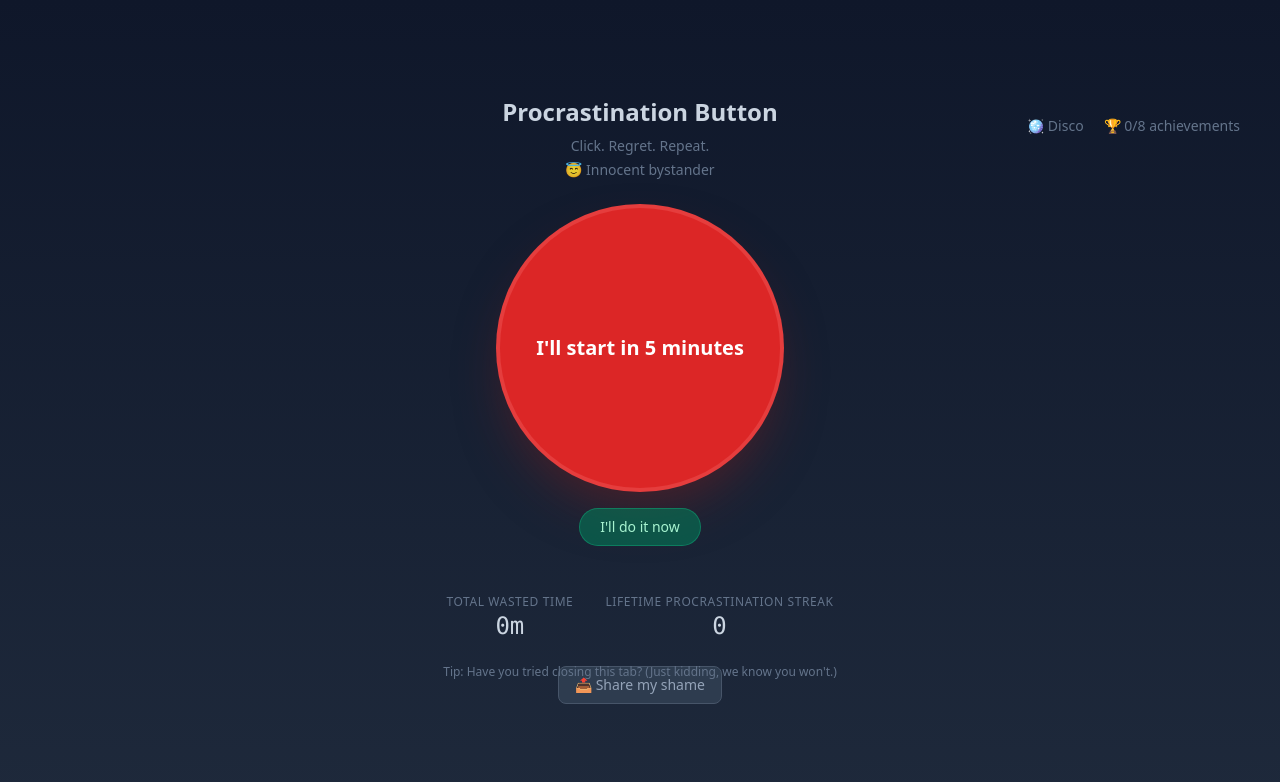
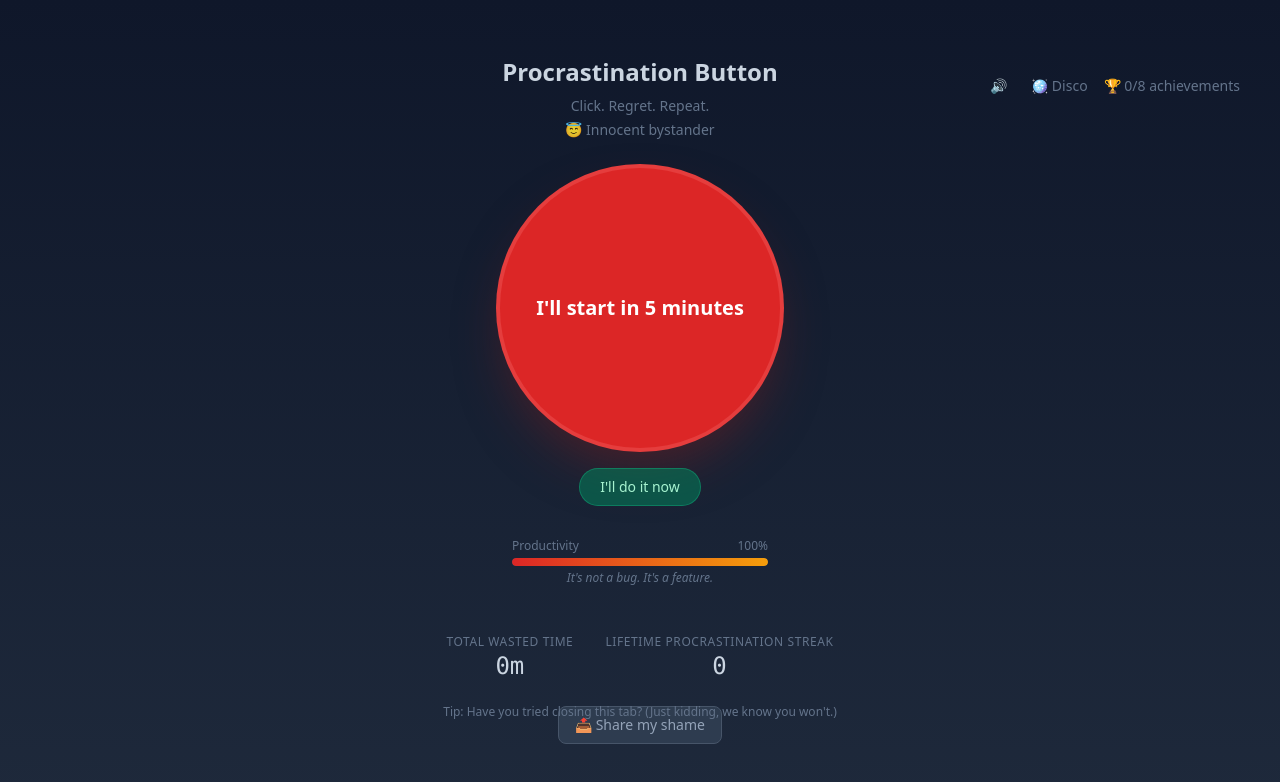
Before and after one commit to priyankagnana/procrastinationbutton, a React (Vite) app: page / in a window 1280 px wide. Shown: the top 782 px of the page. Built offline with nearby package versions, Linux system fonts and the light colour scheme.

Commit message:
add fake productivity meter

```diff
--- a/src/components/ProcrastinationButton.jsx
+++ b/src/components/ProcrastinationButton.jsx
@@ -61,11 +61,34 @@ const RUN_BUTTON_AFTER_CLICKS = 15
 const STORAGE_KEYS = {
   totalWasted: 'procrastination_total_wasted_minutes',
   lifetimeStreak: 'procrastination_lifetime_streak',
+  soundMuted: 'procrastination_sound_muted',
+}
+
+const PRODUCTIVITY_START = 100
+const PRODUCTIVITY_DROP_PER_CLICK = 4
+const TALK_BACK_EVERY = 7
+const NOTIFICATION_EVERY = 15
+
+function playClickSound() {
+  try {
+    const ctx = new (window.AudioContext || window.webkitAudioContext)()
+    const osc = ctx.createOscillator()
+    const gain = ctx.createGain()
+    osc.connect(gain)
+    gain.connect(ctx.destination)
+    osc.frequency.value = 280
+    osc.type = 'sine'
+    gain.gain.setValueAtTime(0.08, ctx.currentTime)
+    gain.gain.exponentialRampToValueAtTime(0.001, ctx.currentTime + 0.08)
+    osc.start(ctx.currentTime)
+    osc.stop(ctx.currentTime + 0.08)
+  } catch (_) {}
 }
 
 function load(key, fallback) {
   try {
     const v = localStorage.getItem(key)
+    if (key === STORAGE_KEYS.soundMuted) return v == null ? fallback : v === 'true'
     return v != null ? Number(v) : fallback
   } catch {
     return fallback
@@ -77,6 +100,7 @@ function save(key, value) {
     localStorage.setItem(key, String(value))
   } catch (_) {}
 }
+
 
 export default function ProcrastinationButton() {
   const [minutes, setMinutes] = useState(BASE_MINUTES)
@@ -90,6 +114,9 @@ export default function ProcrastinationButton() {
   const [shareCopied, setShareCopied] = useState(false)
   const [countdown, setCountdown] = useState(null) // 3 | 2 | 1 | 'psych'
   const [discoMode, setDiscoMode] = useState(false)
+  const [soundMuted, setSoundMuted] = useState(() => load(STORAGE_KEYS.soundMuted, false))
+  const [buttonTalkBack, setButtonTalkBack] = useState(null)
+  const [showNotification, setShowNotification] = useState(false)
   const tipIndex = useRef(0)
   const confettiKey = useRef(0)
   const confettiParticles = useRef([])
@@ -126,6 +153,7 @@ export default function ProcrastinationButton() {
   }, [currentStreak, lifetimeStreak])
 
   function handleClick() {
+    if (!soundMuted) playClickSound()
     setMinutes((m) => m + BASE_MINUTES)
     const nextStreak = currentStreak + 1
     const milestoneMsg = MILESTONE_MESSAGES[nextStreak]
@@ -134,6 +162,11 @@ export default function ProcrastinationButton() {
     setCurrentStreak((s) => s + 1)
     setShake(true)
     setTimeout(() => setShake(false), 500)
+    if (nextStreak > 0 && nextStreak % TALK_BACK_EVERY === 0) {
+      setButtonTalkBack("Please. Stop.")
+      setTimeout(() => setButtonTalkBack(null), 2000)
+    }
+    if (nextStreak > 0 && nextStreak % NOTIFICATION_EVERY === 0) setShowNotification(true)
     if (milestoneMsg) {
       confettiKey.current += 1
       confettiParticles.current = Array.from({ length: CONFETTI_COUNT }, () => ({
@@ -157,6 +190,14 @@ export default function ProcrastinationButton() {
     const t = setTimeout(() => setCountdown(next), delay)
     return () => clearTimeout(t)
   }, [countdown])
+
+  function toggleSound() {
+    setSoundMuted((m) => {
+      const next = !m
+      save(STORAGE_KEYS.soundMuted, next)
+      return next
+    })
+  }
 
   async function handleShare() {
     const hours = Math.floor(totalWasted / 60)
@@ -182,6 +223,7 @@ export default function ProcrastinationButton() {
   const hours = Math.floor(totalWasted / 60)
   const mins = totalWasted % 60
   const wastedDisplay = hours > 0 ? `${hours}h ${mins}m` : `${totalWasted}m`
+  const productivity = Math.max(0, PRODUCTIVITY_START - totalClicks * PRODUCTIVITY_DROP_PER_CLICK)
 
   return (
     <div className={`min-h-screen flex flex-col items-center justify-center p-6 text-center relative overflow-hidden ${shake ? 'animate-shake' : ''} ${discoMode ? '' : 'bg-gradient-to-b from-slate-900 to-slate-800'}`}>
@@ -194,7 +236,15 @@ export default function ProcrastinationButton() {
         />
       )}
       <div className="relative z-10 flex flex-col items-center justify-center text-center w-full">
-      <div className="absolute top-4 right-4 flex items-center gap-3">
+      <div className="absolute top-4 right-4 flex items-center gap-2">
+        <button
+          type="button"
+          onClick={toggleSound}
+          className={`text-sm transition-all px-2 py-1 rounded ${soundMuted ? 'text-slate-600' : 'text-slate-400 hover:text-amber-400'}`}
+          title={soundMuted ? 'Unmute click sound' : 'Mute click sound'}
+        >
+          {soundMuted ? '🔇' : '🔊'}
+        </button>
         <button
           type="button"
           onClick={() => setDiscoMode((d) => !d)}
@@ -240,7 +290,7 @@ export default function ProcrastinationButton() {
         onClick={handleClick}
         className={`w-72 h-72 rounded-full active:scale-95 transition-all duration-150 border-4 text-white font-bold text-xl px-4 py-2 select-none cursor-pointer hover:scale-105 ${buttonRunsAway ? 'animate-float' : ''} ${discoMode ? 'bg-gradient-to-r from-fuchsia-500 via-yellow-400 to-cyan-400 border-white/50 animate-disco-glow hover:opacity-95' : 'bg-red-600 hover:bg-red-500 shadow-2xl shadow-red-900/50 border-red-400/30'}`}
       >
-        I'll start in {minutes} minutes
+        {buttonTalkBack || `I'll start in ${minutes} minutes`}
       </button>
       {buttonRunsAway && (
         <p className="mt-2 text-slate-500 text-xs">Even the button is trying to get away.</p>
@@ -272,6 +322,20 @@ export default function ProcrastinationButton() {
         </p>
       )}
 
+      <div className="mt-8 w-64">
+        <div className="flex justify-between text-xs text-slate-500 mb-1">
+          <span>Productivity</span>
+          <span>{productivity}%</span>
+        </div>
+        <div className="h-2 bg-slate-700 rounded-full overflow-hidden">
+          <div
+            className="h-full bg-gradient-to-r from-red-600 to-amber-500 rounded-full transition-all duration-300"
+            style={{ width: `${productivity}%` }}
+          />
+        </div>
+        <p className="text-slate-500 text-xs mt-1 italic">It's not a bug. It's a feature.</p>
+      </div>
+
       <div className="mt-12 flex gap-8 text-slate-400 text-sm">
         <div>
           <span className="block text-slate-500 text-xs uppercase tracking-wider">Total wasted time</span>
@@ -290,6 +354,19 @@ export default function ProcrastinationButton() {
       >
         {shareCopied ? '✓ Copied to clipboard!' : '📤 Share my shame'}
       </button>
+
+      {showNotification && (
+        <div className="fixed bottom-24 left-1/2 -translate-x-1/2 z-40 flex items-center gap-3 px-4 py-3 bg-slate-800 border border-slate-600 rounded-xl shadow-xl animate-slide-up">
+          <span className="text-slate-300 text-sm">Your to-do list would like to say something.</span>
+          <button
+            type="button"
+            onClick={() => setShowNotification(false)}
+            className="px-3 py-1.5 bg-slate-600 hover:bg-slate-500 rounded text-slate-200 text-sm"
+          >
+            Dismiss
+          </button>
+        </div>
+      )}
 
       {showAchievements && (
         <div className="absolute inset-0 bg-slate-900/95 flex items-center justify-center p-6 z-10">
--- a/src/index.css
+++ b/src/index.css
@@ -16,3 +16,18 @@ body {
 .animate-shake {
   animation: shake 0.5s ease-in-out;
 }
+
+@keyframes slide-up {
+  from {
+    opacity: 0;
+    transform: translate(-50%, 12px);
+  }
+  to {
+    opacity: 1;
+    transform: translate(-50%, 0);
+  }
+}
+
+.animate-slide-up {
+  animation: slide-up 0.3s ease-out forwards;
+}
```
